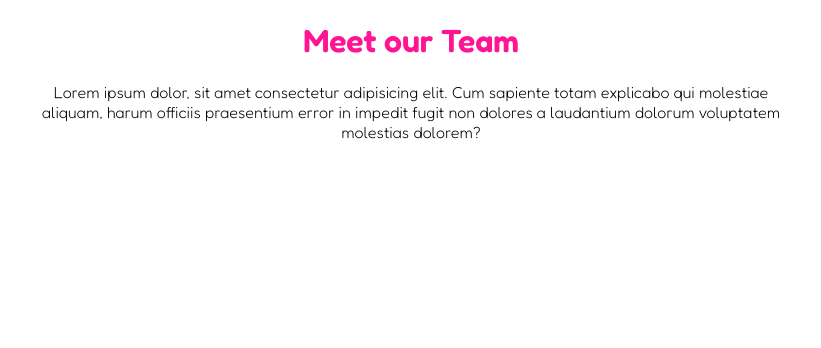
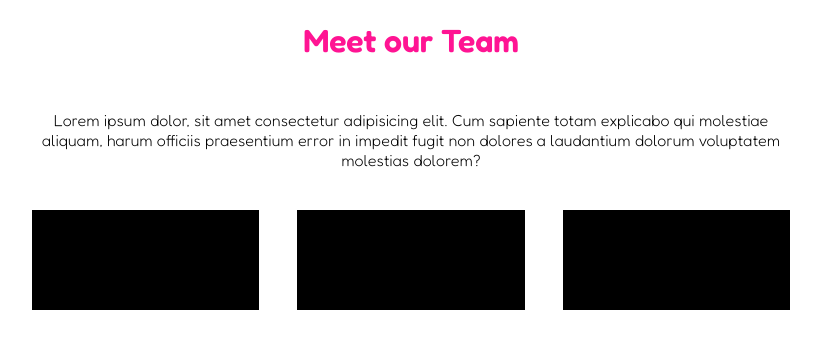
Before and after one commit to RedGuardiaN7/html-css-flex-cards, a plain HTML site: page index.html in a window 1280 px wide. Shown: the whole page, without its empty margins (229-1050 px from the left). Drawn offline with Linux system fonts and the light colour scheme.

Commit message:
Aggiunto flex-container

```diff
--- a/index.html
+++ b/index.html
@@ -1,21 +1,34 @@
 <!DOCTYPE html>
 <html lang="en">
+
 <head>
     <meta charset="UTF-8">
     <meta http-equiv="X-UA-Compatible" content="IE=edge">
     <meta name="viewport" content="width=ù+, initial-scale=1.0">
     <title>Flex Cards</title>
+
     <link rel="preconnect" href="https://fonts.googleapis.com">
     <link rel="preconnect" href="https://fonts.gstatic.com" crossorigin>
     <link href="https://fonts.googleapis.com/css2?family=Fredoka:wght@300;600&display=swap" rel="stylesheet">
     <link rel="stylesheet" href="style.css">
 </head>
+
 <body>
     <main>
 
         <h1>Meet our Team</h1>
 
-        <p>Lorem ipsum dolor, sit amet consectetur adipisicing elit. Cum sapiente totam explicabo qui molestiae aliquam, harum officiis praesentium error in impedit fugit non dolores a laudantium dolorum voluptatem molestias dolorem?</p>
+        <p>Lorem ipsum dolor, sit amet consectetur adipisicing elit. Cum sapiente totam explicabo qui molestiae aliquam,
+            harum officiis praesentium error in impedit fugit non dolores a laudantium dolorum voluptatem molestias
+            dolorem?</p>
+
+        <div class="main-flex-container">
+
+            <div class="flex-item"></div>
+
+            <div class="flex-item"></div>
+
+            <div class="flex-item"></div>
 
 
 
@@ -31,6 +44,11 @@
 
 
 
+
+
+
+        </div>
     </main>
 </body>
+
 </html>
--- a/style.css
+++ b/style.css
@@ -10,4 +10,18 @@ main {
 
 h1 {
     color:deeppink;
+    margin-bottom: 50px;
 }
+
+.main-flex-container {
+    display: flex;
+    flex-wrap: wrap;
+    justify-content: space-between;
+    margin-top: 40px;
+}
+
+.flex-item {
+    background-color: black;
+    width: 30%;
+    height: 100px;
+}
```
